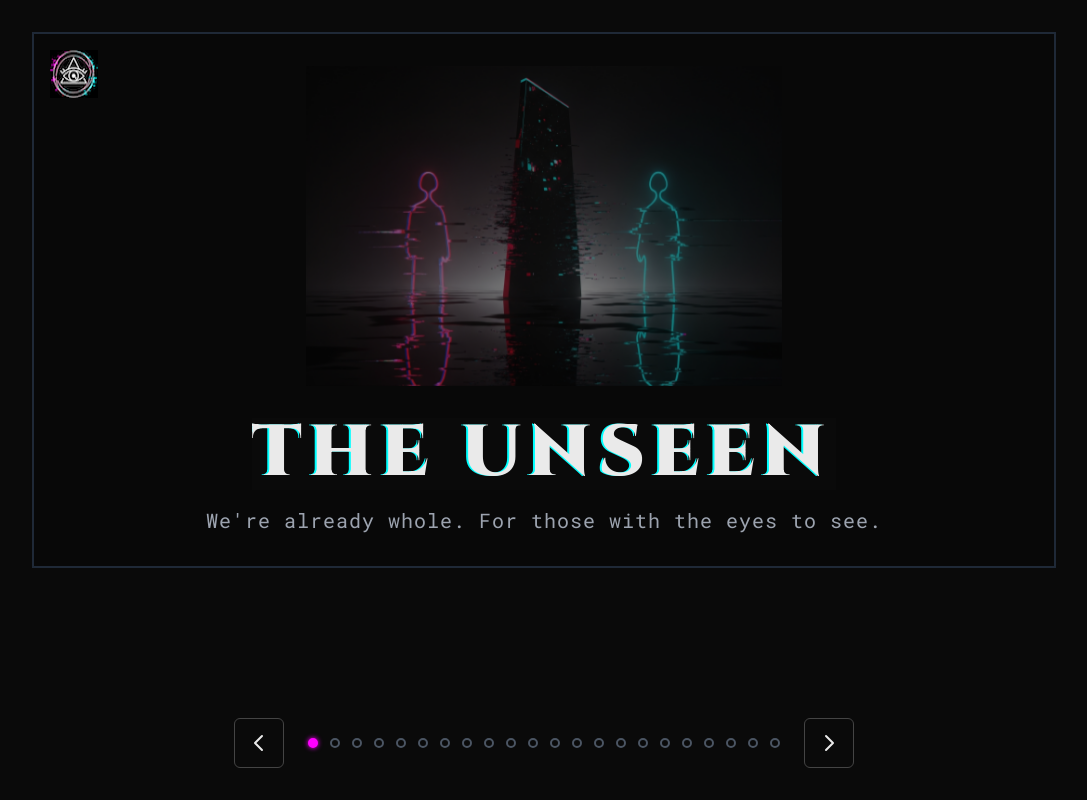
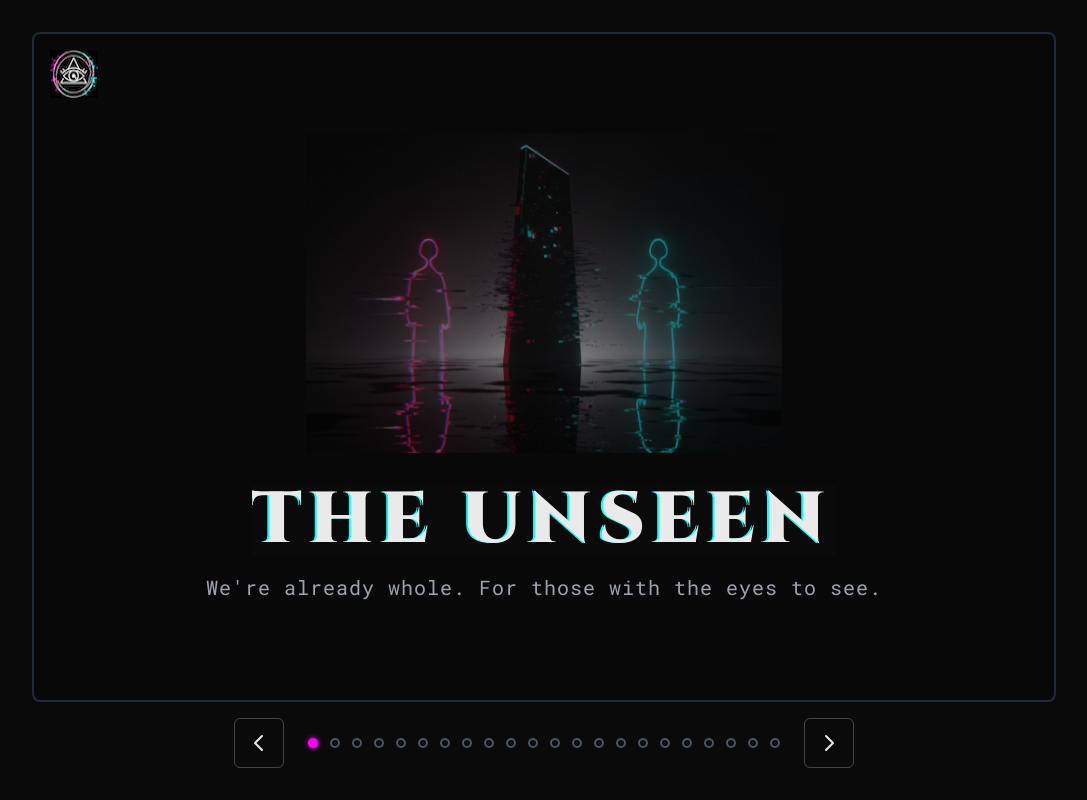
Before and after one commit to mrjmd/theunseen, a plain HTML site: page index.html in a window 1280 px wide. Shown: the whole page, without its empty margins (96-1183 px from the left). Drawn offline with nearby package versions, Linux system fonts and the light colour scheme.

Commit message:
fixing overflow issues

```diff
--- a/index.html
+++ b/index.html
@@ -3,7 +3,7 @@
 <head>
     <meta charset="UTF-8">
     <meta name="viewport" content="width=device-width, initial-scale=1.0">
-    <title>The Unseen: Pitch Deck [Alchemical Glitch v6 - Mobile Layout Fixes]</title>
+    <title>The Unseen: Pitch Deck [Alchemical Glitch v7 - Dynamic Layout]</title>
     <script src="https://cdn.tailwindcss.com"></script>
     <link rel="preconnect" href="https://fonts.googleapis.com">
     <link rel="preconnect" href="https://fonts.gstatic.com" crossorigin>
@@ -14,7 +14,8 @@
         @keyframes text-flicker { 0%, 100% { opacity: 1; text-shadow: 0 0 8px #FF00FF, 0 0 12px #FF00FF; } 50% { opacity: 0.8; text-shadow: 0 0 8px #00FFFF, 0 0 12px #00FFFF; } }
 
         /* Base styles */
-        body { font-family: 'Roboto Mono', monospace; background-color: #0A0A0A; color: #EAEAEA; overflow: hidden; }
+        html, body { height: 100%; overflow: hidden; } /* Prevent body scroll */
+        body { font-family: 'Roboto Mono', monospace; background-color: #0A0A0A; color: #EAEAEA; }
         .font-cinzel { font-family: 'Cinzel', serif; }
 
         /* Slide transition styles */
@@ -52,15 +53,16 @@
         .data-card { border: 1px solid #333; background-color: rgba(20,20,20,0.3); backdrop-filter: blur(5px); }
     </style>
 </head>
-<body class="w-screen flex flex-col items-center justify-center p-4 sm:p-8">
+<body class="w-screen h-screen flex flex-col items-center justify-center">
 
+    <main class="w-full h-full flex flex-col p-4 sm:p-8">
         <!-- Container now has a touch-action property to improve swipe experience -->
-    <div id="slideshow-container" class="w-full h-full max-w-5xl max-h-[700px] flex items-center justify-center relative border-2 border-gray-800 bg-black/20" style="touch-action: pan-y;">
+        <div id="slideshow-container" class="w-full flex-grow max-w-5xl mx-auto flex items-center justify-center relative border-2 border-gray-800 bg-black/20 rounded-lg overflow-hidden" style="touch-action: pan-y;">
             <!-- Slides will be injected here by JS on demand -->
         </div>
 
         <!-- Navigation with responsive indicators -->
-    <div class="absolute bottom-4 sm:bottom-8 w-full flex items-center justify-center space-x-6 z-10">
+        <div class="w-full max-w-5xl mx-auto flex items-center justify-center space-x-6 z-10 pt-4">
             <button id="prev-btn" class="nav-button p-3 rounded-md">
                 <svg xmlns="http://www.w3.org/2000/svg" class="h-6 w-6" fill="none" viewBox="0 0 24 24" stroke="currentColor"><path stroke-linecap="round" stroke-linejoin="round" stroke-width="2" d="M15 19l-7-7 7-7" /></svg>
             </button>
@@ -75,6 +77,7 @@
                 <svg xmlns="http://www.w3.org/2000/svg" class="h-6 w-6" fill="none" viewBox="0 0 24 24" stroke="currentColor"><path stroke-linecap="round" stroke-linejoin="round" stroke-width="2" d="M9 5l7 7-7 7" /></svg>
             </button>
         </div>
+    </main>
 
     <script>
         // --- SLIDE DATA ---
@@ -283,7 +286,7 @@
                     break;
                 case 'split':
                     innerHtml = `<div class="w-full h-full flex flex-col md:flex-row items-center justify-center gap-0 md:gap-8 ${data.image_position === 'left' ? 'md:flex-row-reverse' : ''}">
-                        <div class="w-full h-48 md:h-full md:w-1/2 bg-cover bg-center rounded-t-lg md:rounded-lg" style="background-image: url('${data.image}')"></div>
+                        <div class="w-full h-48 md:h-full md:w-1/2 bg-cover bg-center flex-shrink-0" style="background-image: url('${data.image}')"></div>
                         <div class="w-full md:w-1/2 flex flex-col justify-center text-left p-6 md:p-4">
                             <h2 class="font-cinzel text-3xl sm:text-4xl font-bold mb-4 md:mb-8">${data.title}</h2>
                             <div class="text-base sm:text-lg text-gray-300">${data.body}</div>
@@ -343,7 +346,7 @@
                     break;
                 case 'paradox':
                      innerHtml = `<div class="w-full h-full flex flex-col md:flex-row items-center justify-center gap-0 md:gap-8">
-                         <div class="w-full h-48 md:h-full md:w-1/2 bg-cover bg-center rounded-t-lg md:rounded-lg" style="background-image: url('${data.image}')"></div>
+                         <div class="w-full h-48 md:h-full md:w-1/2 bg-cover bg-center flex-shrink-0" style="background-image: url('${data.image}')"></div>
                          <div class="w-full md:w-1/2 flex flex-col justify-center text-left p-6 md:p-4">
                             <h2 class="font-cinzel text-3xl sm:text-4xl font-bold mb-4 md:mb-8">${data.title}</h2>
                             <ul class="text-left space-y-4 text-lg sm:text-xl">
@@ -354,7 +357,7 @@
                     break;
             }
             // The outer div structure is now consistent for all slide types
-            return `<div class="slide w-full h-full p-2 sm:p-8 overflow-y-auto">
+            return `<div class="slide w-full h-full p-4 sm:p-8 overflow-y-auto">
                         <img src="images/logo.png" alt="The Unseen Logo" class="absolute top-4 left-4 w-10 h-10 sm:w-12 sm:h-12" loading="lazy">
                         ${innerHtml}
                     </div>`;
```
Lines whose indentation alone changed are shown as unchanged.
